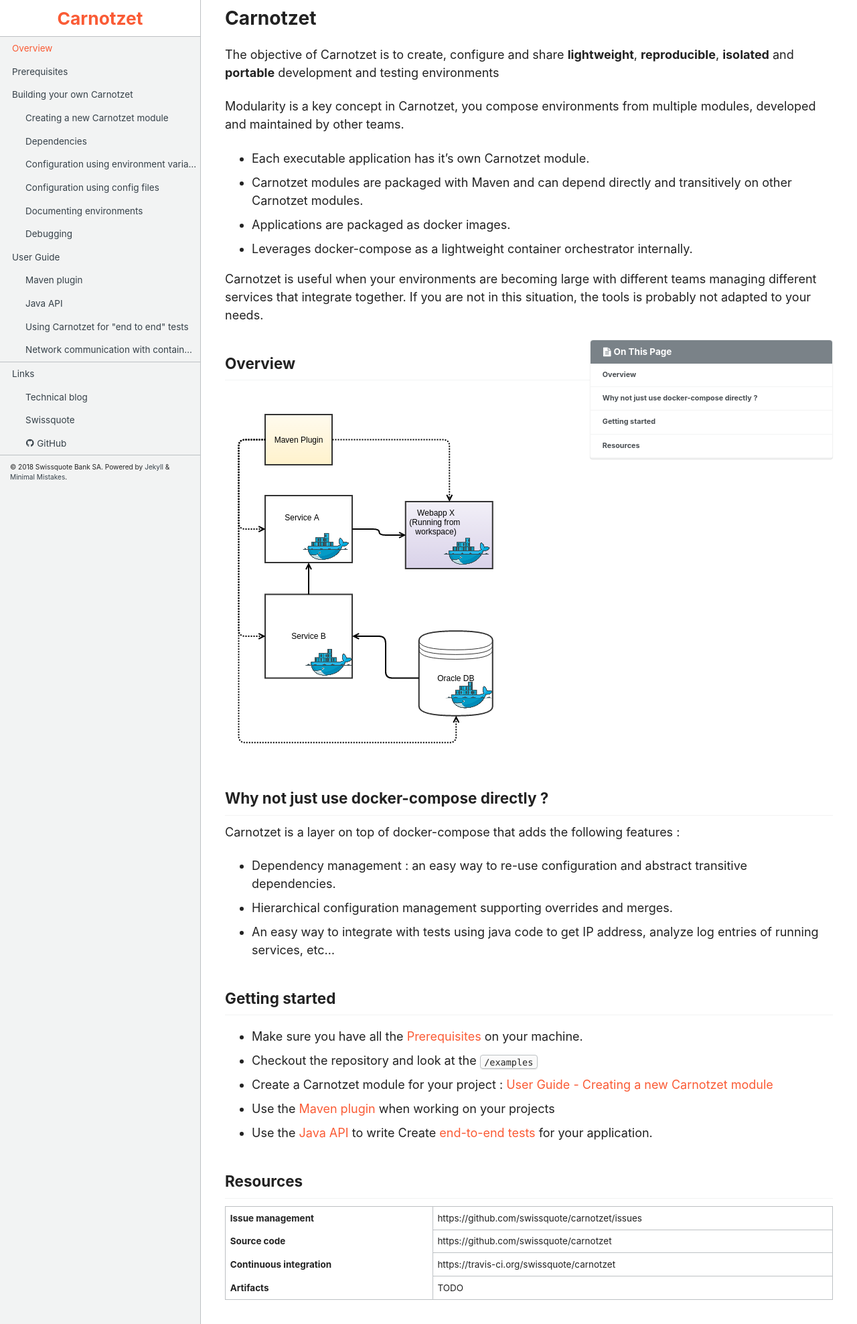
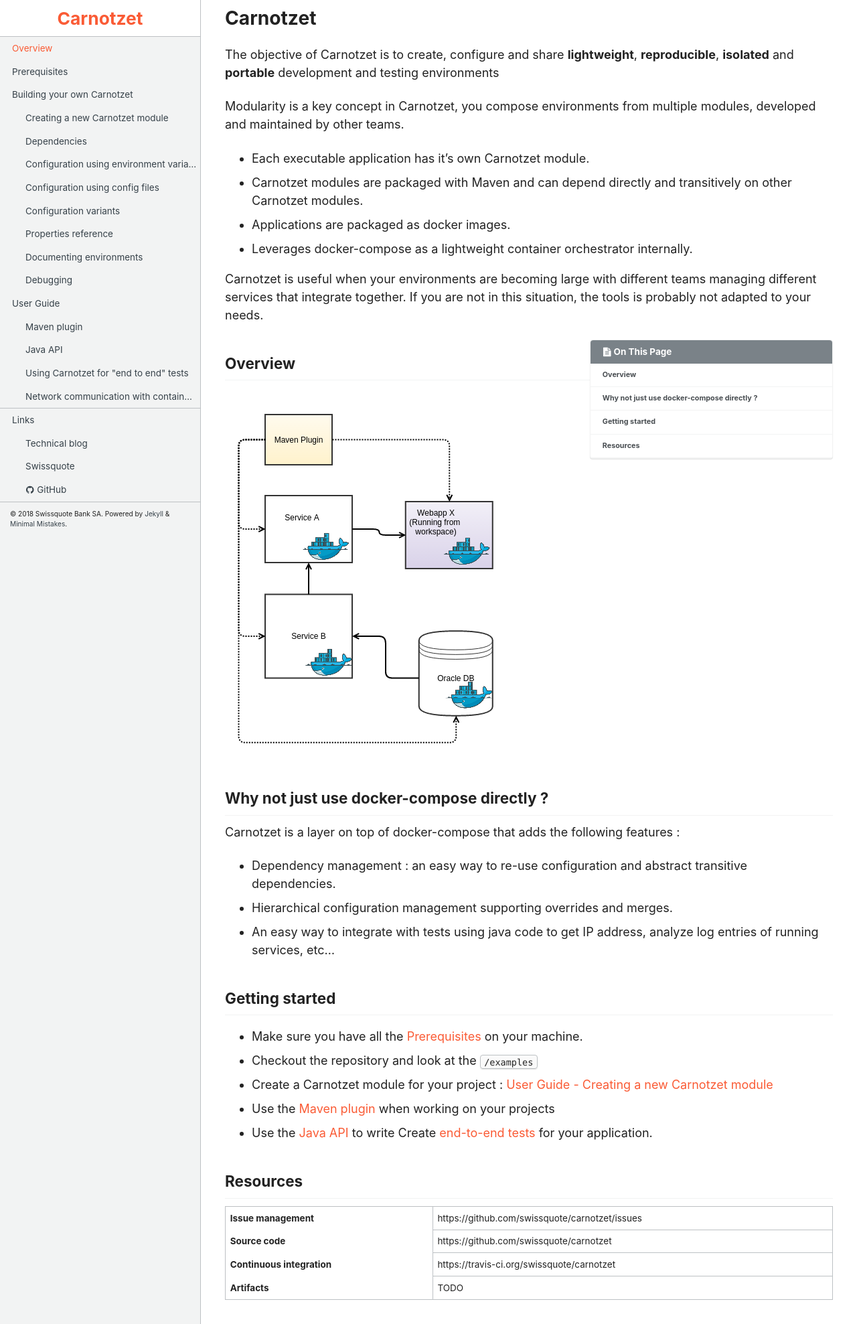
Before and after one commit to swissquote/carnotzet, a Jekyll site: the page built from docs/index.md, in a window 1280 px wide. Shown: the whole page at 67% size. Built offline with Jekyll 4.4.1, drawn with Linux system fonts in a browser that asks for light colours; our own code applies the rules of GitHub Pages for plain Markdown files.

Commit message:
Update documentation's nav

```diff
--- a/docs/_data/navigation.yml
+++ b/docs/_data/navigation.yml
@@ -16,6 +16,10 @@ docs:
         url: /creating-your-own/configuration-using-environment-variables
       - title: "Configuration using config files"
         url: /creating-your-own/configuration-using-config-files
+      - title: "Configuration variants"
+        url: /creating-your-own/configuration-variants
+      - title: "Properties reference"
+        url: /creating-your-own/properties-reference
       - title: "Documenting environments"
         url: /creating-your-own/documenting
       - title: "Debugging"
```
